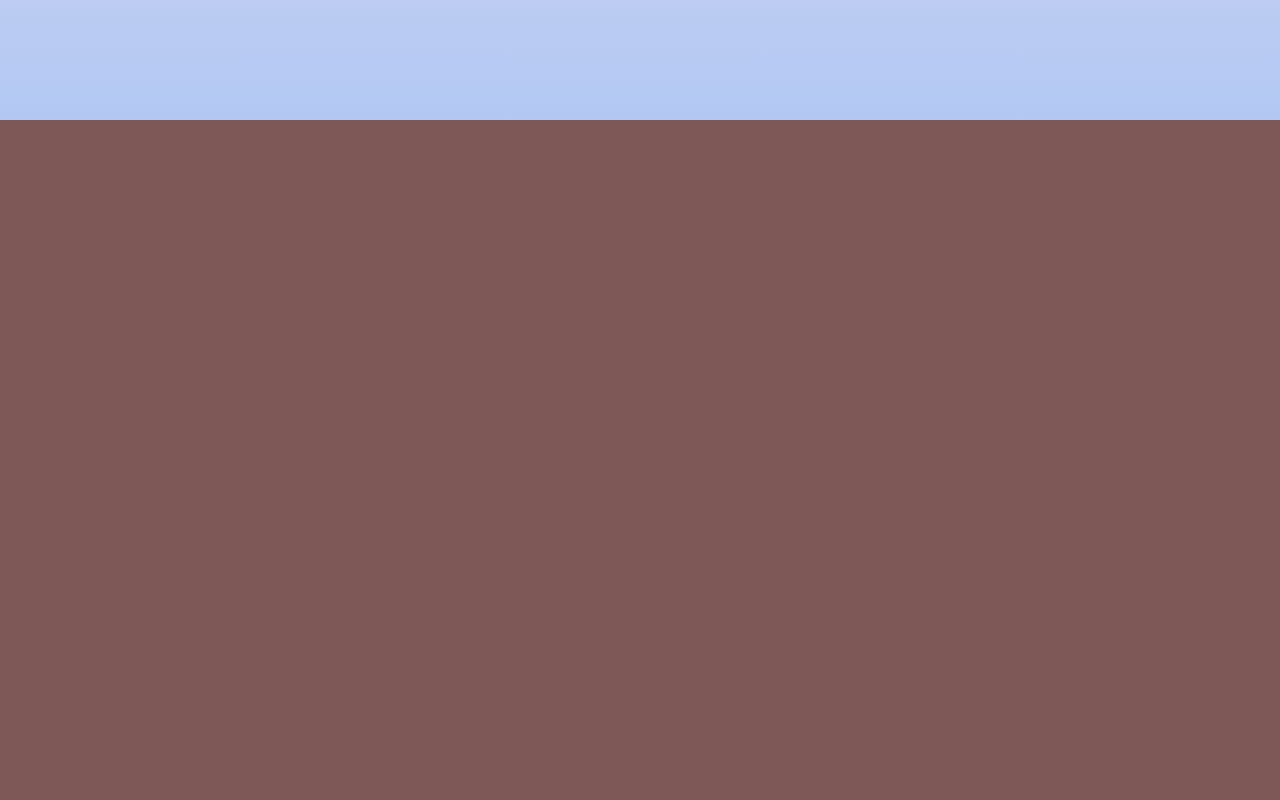
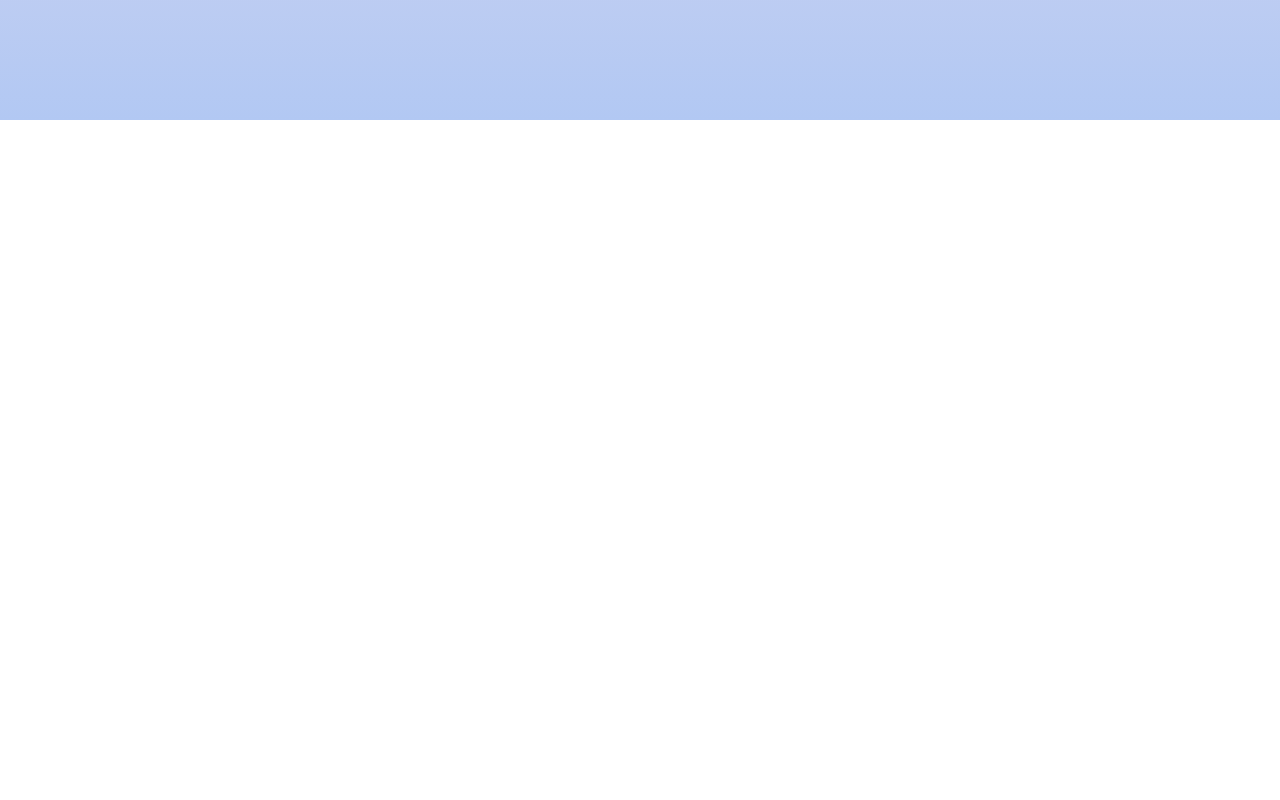
Before and after one commit to Gor-Hakobyan-2002/nicepage-kayq2, a plain HTML site: page index.html in a window 1280 px wide. Shown: the part 2420-3220 px from the top of the page. Drawn offline with Linux system fonts and the light colour scheme.

Commit message:
http://127.0.0.1:5500/

```diff
--- a/css/style.css
+++ b/css/style.css
@@ -288,7 +288,7 @@ header>.item>div{
 .section4{
     width: 100%;
     min-height: 240vh;
-    background-color: #7e5757;
+    background-color: #fff;
     display: flex;
     justify-content: center;
     padding: 40px;
```
Also changed, not shown: 1 other file.
